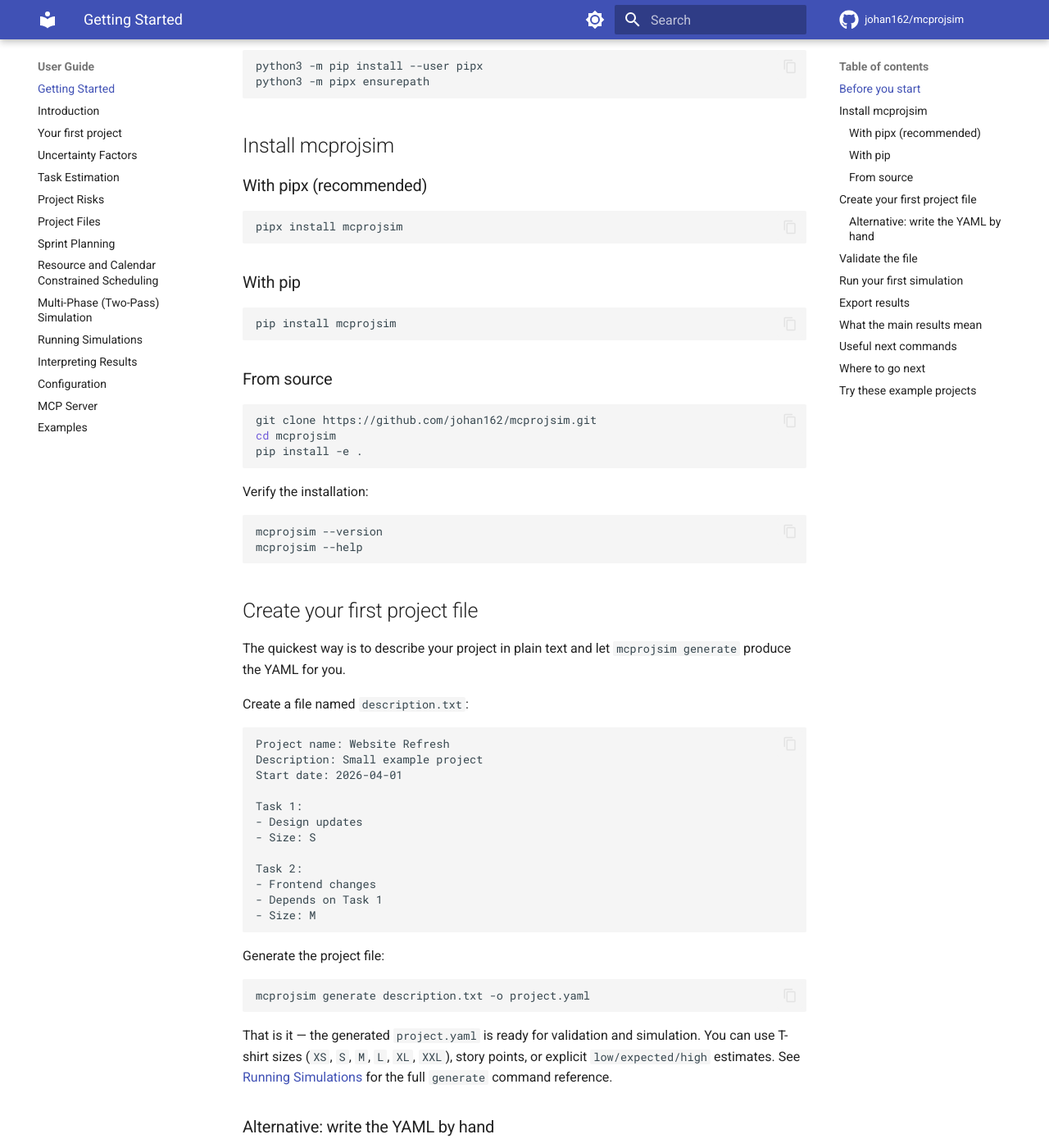
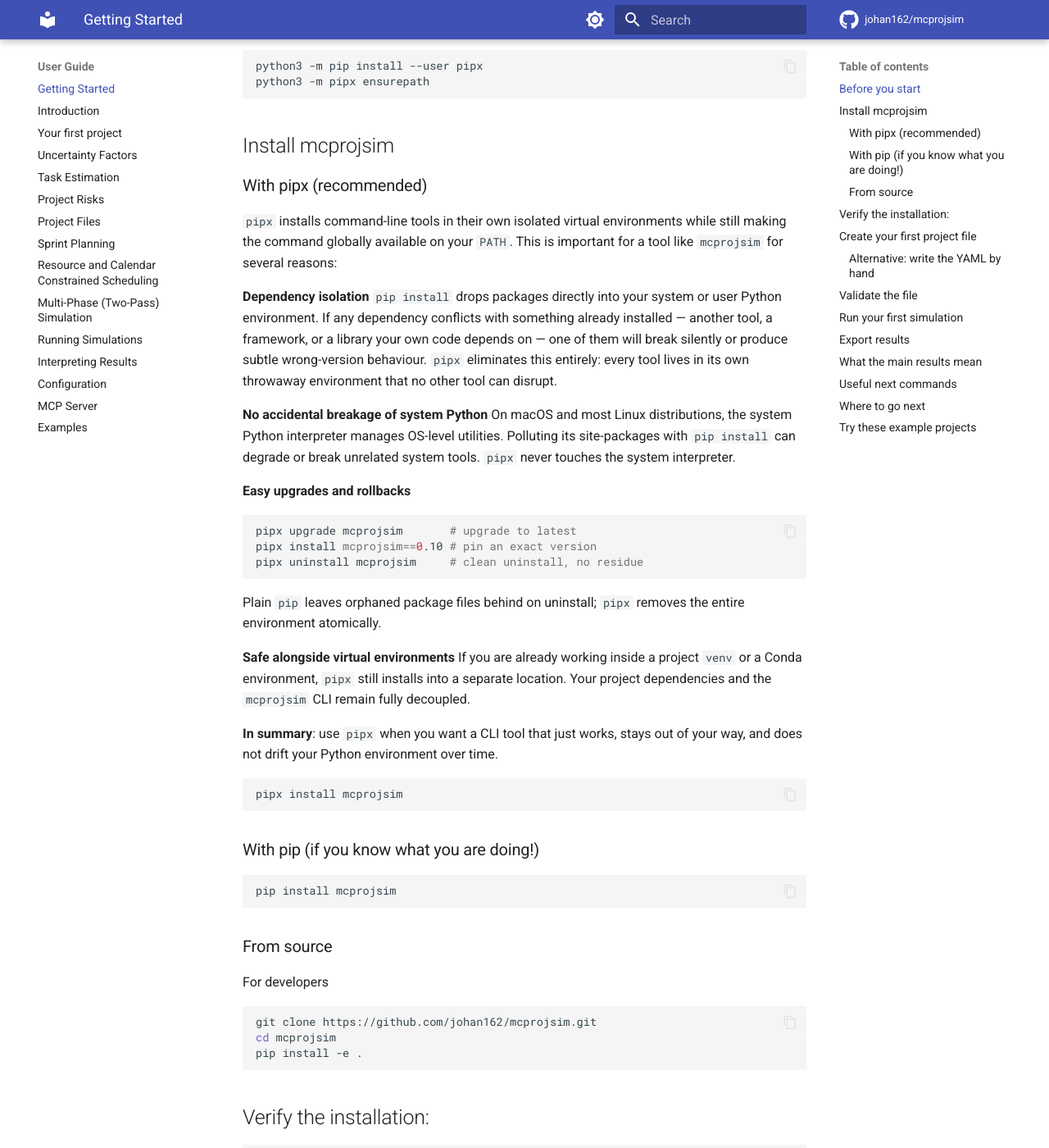
Before and after one commit to johan162/mcprojsim, an MkDocs documentation site: the page built from docs/user_guide/getting_started.md, in a window 1280 px wide and 1400 px high, scrolled down 770 px. Shown: the whole window at 82% size. Built offline with MkDocs 1.6.1 and Material for MkDocs 9.7.7, drawn with Linux system fonts in a browser that asks for light colours; comment, search, counter and statistics services are not loaded; some of the changed text lies outside the part shown.

Commit message:
Explained why pipx is better than pip

````diff
--- a/docs/user_guide/getting_started.md
+++ b/docs/user_guide/getting_started.md
@@ -32,11 +32,32 @@
 
 ### With pipx (recommended)
 
+`pipx` installs command-line tools in their own isolated virtual environments while still making the command globally available on your `PATH`. This is important for a tool like `mcprojsim` for several reasons:
+
+**Dependency isolation**
+`pip install` drops packages directly into your system or user Python environment. If any dependency conflicts with something already installed — another tool, a framework, or a library your own code depends on — one of them will break silently or produce subtle wrong-version behaviour. `pipx` eliminates this entirely: every tool lives in its own throwaway environment that no other tool can disrupt.
+
+**No accidental breakage of system Python**
+On macOS and most Linux distributions, the system Python interpreter manages OS-level utilities. Polluting its site-packages with `pip install` can degrade or break unrelated system tools. `pipx` never touches the system interpreter.
+
+**Easy upgrades and rollbacks**
+```bash
+pipx upgrade mcprojsim       # upgrade to latest
+pipx install mcprojsim==0.10 # pin an exact version
+pipx uninstall mcprojsim     # clean uninstall, no residue
+```
+Plain `pip` leaves orphaned package files behind on uninstall; `pipx` removes the entire environment atomically.
+
+**Safe alongside virtual environments**
+If you are already working inside a project `venv` or a Conda environment, `pipx` still installs into a separate location. Your project dependencies and the `mcprojsim` CLI remain fully decoupled.
+
+**In summary**: use `pipx` when you want a CLI tool that just works, stays out of your way, and does not drift your Python environment over time.
+
 ```bash
 pipx install mcprojsim
 ```
 
-### With pip
+### With pip (if you know what you are doing!)
 
 ```bash
 pip install mcprojsim
@@ -44,13 +65,15 @@
 
 ### From source
 
+For developers
+
 ```bash
 git clone https://github.com/johan162/mcprojsim.git
 cd mcprojsim
 pip install -e .
 ```
 
-Verify the installation:
+## Verify the installation:
 
 ```bash
 mcprojsim --version
@@ -60,7 +83,7 @@
 
 ## Create your first project file
 
-The quickest way is to describe your project in plain text and let `mcprojsim generate` produce the YAML for you.
+The quickest way is to describe your project in plain text and let `mcprojsim generate` produce the full YAML project specification from a less strict textual description of a project.
 
 Create a file named `description.txt`:
 
@@ -89,7 +112,7 @@
 
 ### Alternative: write the YAML by hand
 
-If you prefer full control, create `project.yaml` manually:
+If you prefer full control, create the YAML based full project file `project.yaml` manually:
 
 ```yaml
 project:
````
